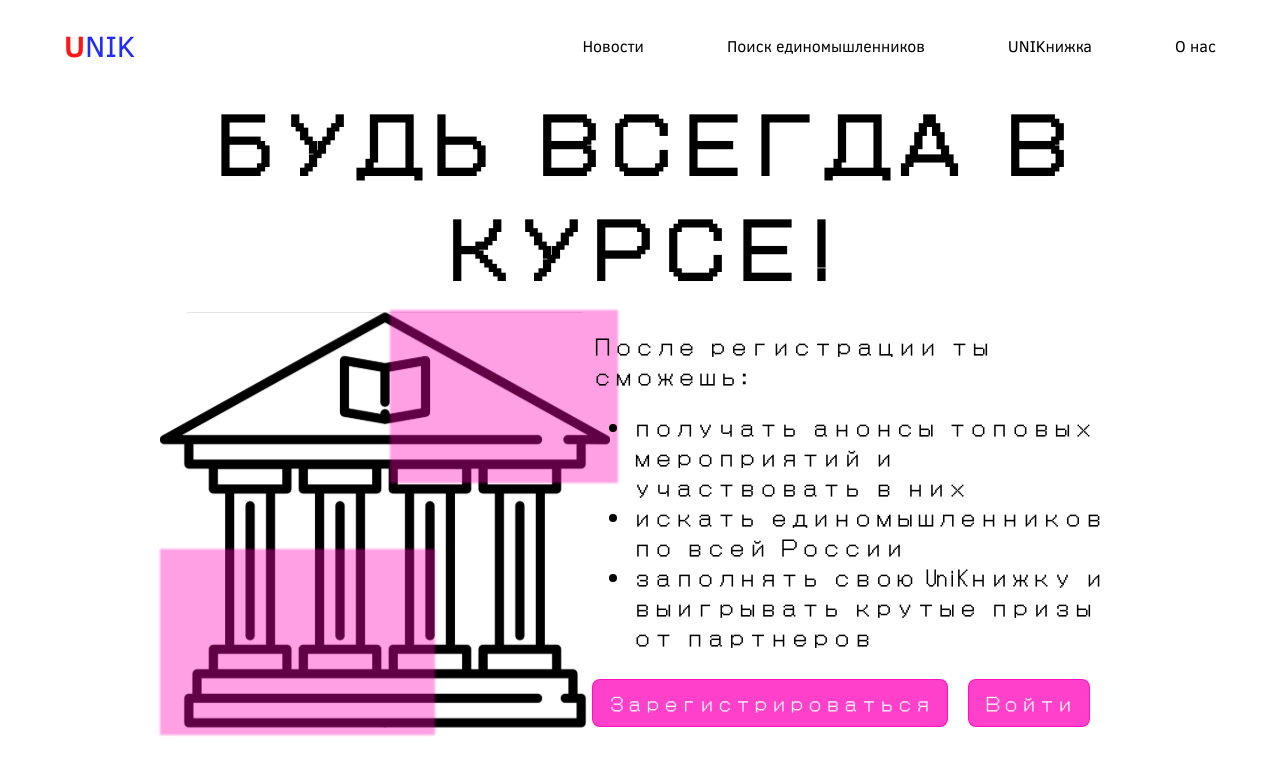
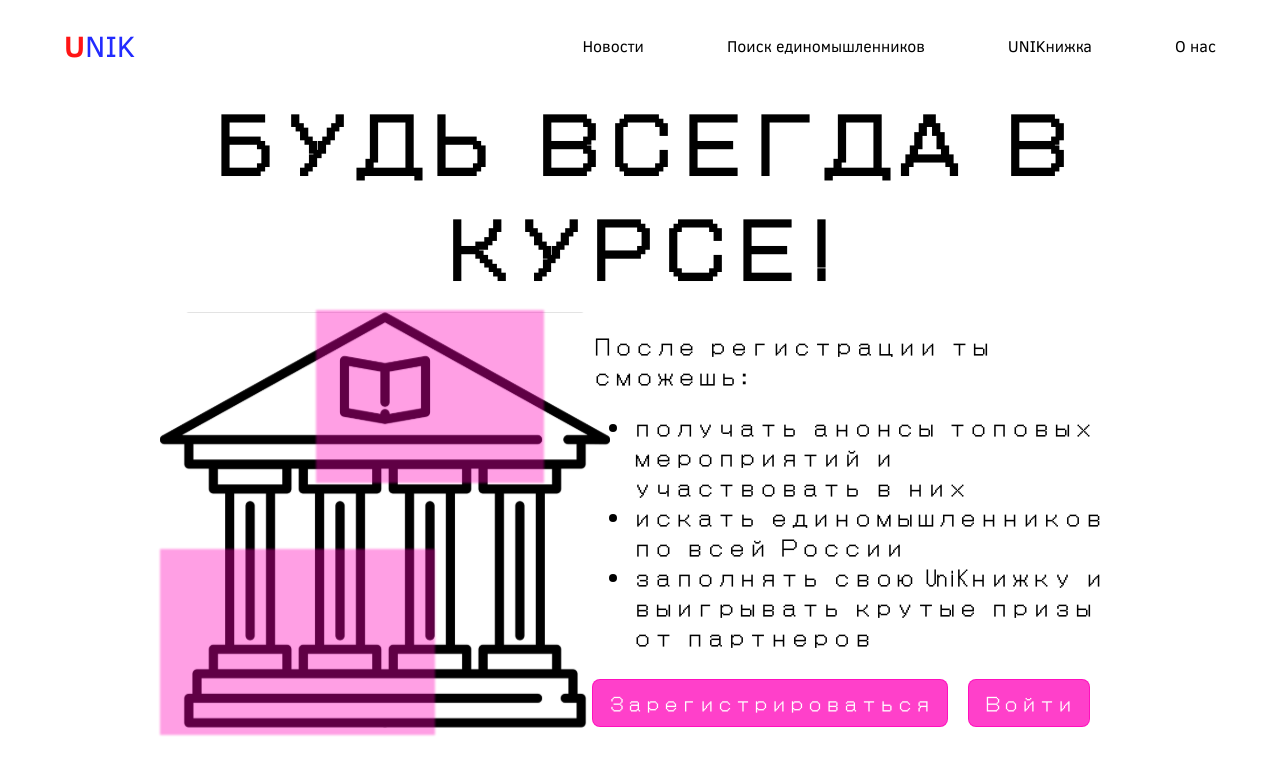
Before and after one commit to MaxSkr0210/unik, a Vue app: page / in a window 1280 px wide. Shown: the top 774 px of the page. Built offline with nearby package versions, Linux system fonts and the light colour scheme; no server answers.

Commit message:
edit main page

```diff
--- a/src/components/VWin.vue
+++ b/src/components/VWin.vue
@@ -4,9 +4,9 @@
     <div class="info">
       <div class="img">
         <unik></unik>
+        <div class="square first"></div>
+        <div class="square second"></div>
       </div>
-      <div class="square first"></div>
-      <div class="square second"></div>
       <div class="text">
         <p>После регистрации ты сможешь:</p>
         <ul>
@@ -36,6 +36,7 @@
   }
   .img {
     width: 40%;
+    position: relative;
   }
   .square {
     background: rgba(255, 0, 184, 0.75);
@@ -47,7 +48,7 @@
     height: 173px;
     width: 228px;
     top: 0;
-    left: -1230px;
+    right: 1530px;
   }
   .second {
     height: 186px;
@@ -85,6 +86,10 @@
     flex-direction: row;
     justify-content: space-between;
   }
+  .righ {
+    transition-duration: 1.5s;
+    transition-property: right;
+  }
   .right {
     transition-duration: 1.5s;
     transition-property: left;
@@ -103,10 +108,10 @@ export default defineComponent({
   mounted() {
     const firstSquare = document.querySelector(".first") as HTMLElement;
     const secondSquare = document.querySelector(".second") as HTMLElement;
-    firstSquare.className += " right";
+    firstSquare.className += " righ";
     secondSquare.className += " right";
     setTimeout(() => {
-      firstSquare.style.left = "230px";
+      firstSquare.style.right = "0px";
       secondSquare.style.left = "0px";
     }, 0);
   },
```
